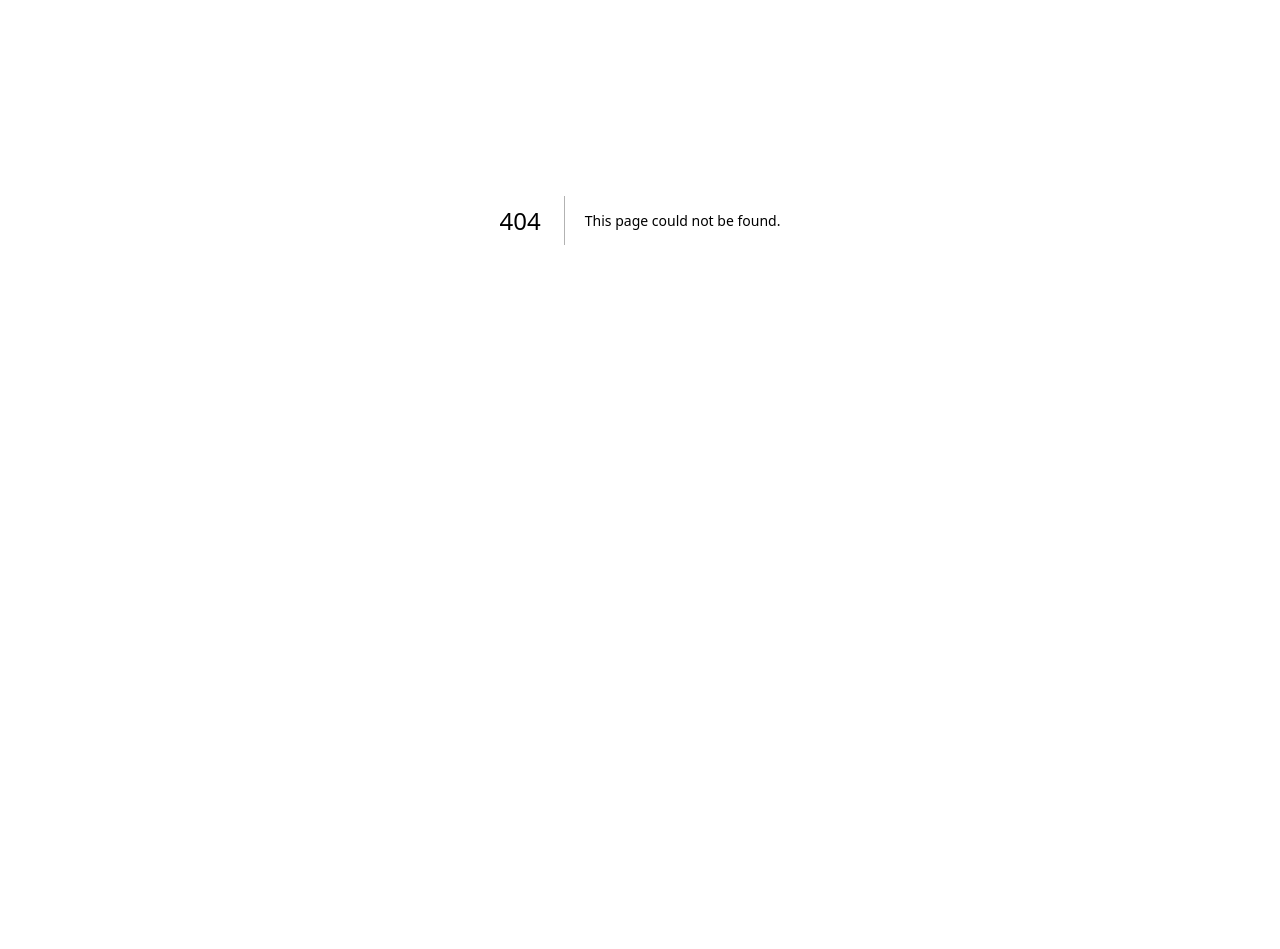
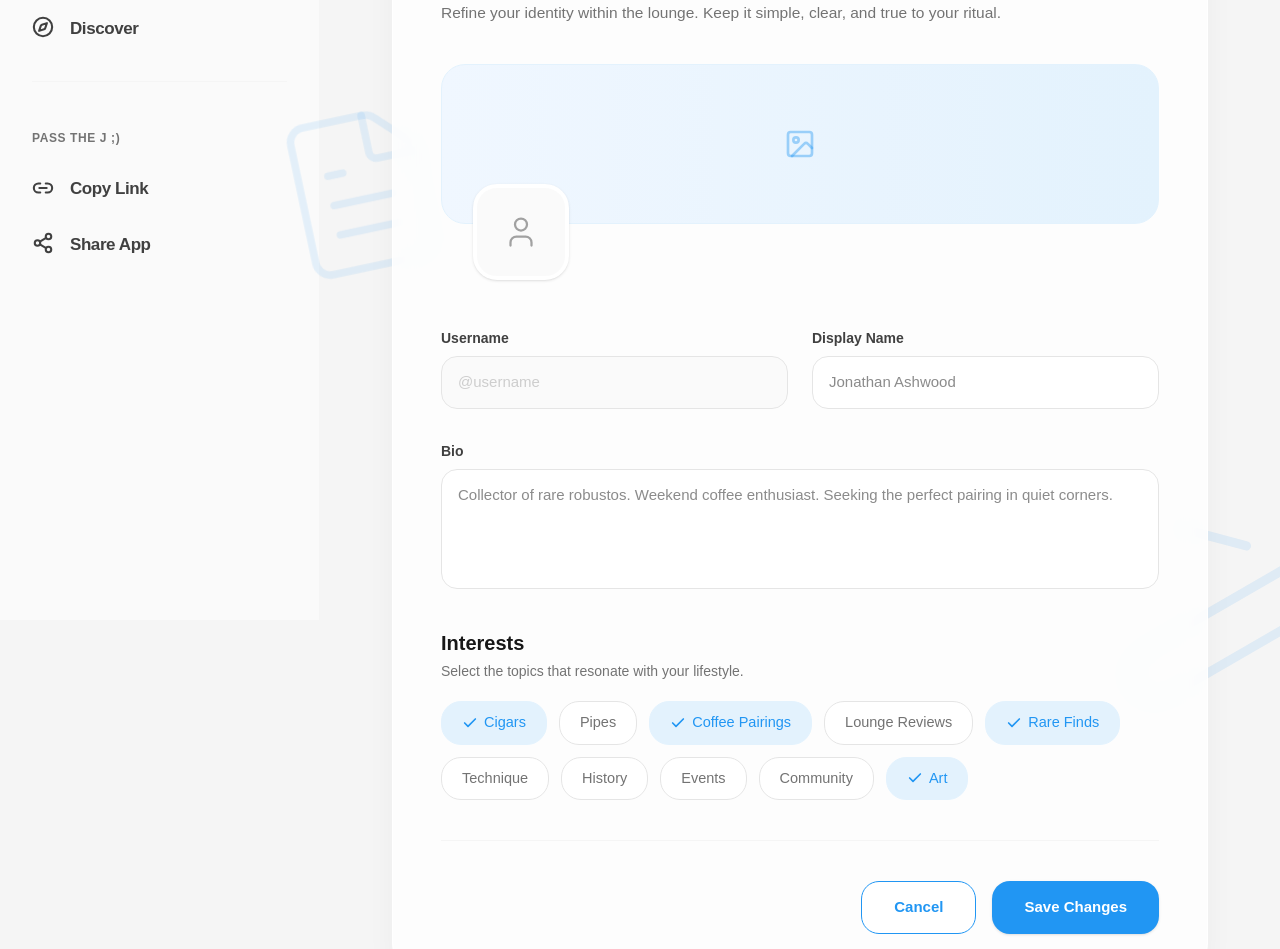
Before and after one commit to Nemoxus/huff-a-puff, a Next.js app in the folder frontend/: page /profile in a window 1280 px wide. Before the commit this address had no page. Shown: the part 180-1129 px from the top of the page. Before the commit the page ends 800 px from the top, so only its background shows below. Built offline with nearby package versions, Linux system fonts and the light colour scheme; a web font is replaced by a local one.

Commit message:
feat(frontend): build edit profile UI and wire up setup prompt to edit page

```diff
--- /dev/null
+++ b/frontend/src/app/profile/page.jsx
@@ -0,0 +1,202 @@
+'use client';
+
+import { useState, useEffect } from 'react';
+import { useRouter } from 'next/navigation';
+import Sidebar from '../../components/Sidebar';
+import { Bell, Mail, User, Check, Image as ImageIcon, PenLine, FileText } from 'lucide-react';
+
+const AVAILABLE_INTERESTS = [
+  "Cigars", "Pipes", "Coffee Pairings", "Lounge Reviews", "Rare Finds",
+  "Technique", "History", "Events", "Community", "Art"
+];
+
+export default function ProfilePage() {
+  const router = useRouter();
+
+  // States
+  const [username, setUsername] = useState('');
+  const [displayName, setDisplayName] = useState('');
+  const [bio, setBio] = useState('');
+  const [selectedInterests, setSelectedInterests] = useState(['Cigars', 'Coffee Pairings', 'Rare Finds', 'Art']);
+
+  // Fetch username on mount
+  useEffect(() => {
+    const storedUsername = localStorage.getItem('huff_username');
+    if (storedUsername) {
+      setUsername(storedUsername);
+    }
+  }, []);
+
+  // Handlers
+  const handleCancel = () => {
+    router.push('/feed');
+  };
+
+  const handleSave = (e) => {
+    e.preventDefault();
+    // Placeholder for future API call
+    console.log("Saving profile...");
+  };
+
+  const toggleInterest = (interest) => {
+    setSelectedInterests(prev =>
+      prev.includes(interest)
+        ? prev.filter(i => i !== interest)
+        : [...prev, interest]
+    );
+  };
+
+  return (
+    <div className="flex bg-neutral-100 min-h-screen relative overflow-hidden">
+      <Sidebar />
+
+      <div className="flex-1 flex flex-col relative z-10">
+
+        {/* Top Bar (Matching Feed Page) */}
+        <header className="h-[80px] w-full flex items-center justify-end px-10 relative z-20">
+          <div className="flex items-center gap-6">
+            <button className="text-neutral-500 hover:text-[#2196F3] transition">
+              <Bell size={24} className="stroke-[1.5]" />
+            </button>
+            <button className="text-neutral-500 hover:text-[#2196F3] transition">
+              <Mail size={24} className="stroke-[1.5]" />
+            </button>
+            <div className="flex items-center justify-center w-[42px] h-[42px] rounded-full border border-neutral-200 text-neutral-500 bg-white shadow-sm">
+              <User size={22} className="stroke-[1.5]" />
+            </div>
+          </div>
+        </header>
+
+        {/* Main Content Area */}
+        <main className="flex-1 p-10 pt-2 w-full max-w-4xl mx-auto relative">
+
+          {/* --- ETHEREAL BACKGROUND GRAPHICS --- */}
+          {/* Left Blob: Notepad peeking out */}
+          <div className="absolute top-[18%] -left-20 text-[#2196F3]/10 -z-10 -rotate-12 pointer-events-none select-none">
+            <FileText size={180} strokeWidth={1} />
+          </div>
+
+          {/* Right Blob: Pencil peeking out (Flipped to show the tip) */}
+          <div className="absolute top-[55%] -right-24 text-[#2196F3]/10 -z-10 -rotate-[165deg] pointer-events-none select-none">
+            <PenLine size={220} strokeWidth={1} />
+          </div>
+          {/* ------------------------------------ */}
+
+          <div className="bg-white/80 backdrop-blur-md border border-white p-12 rounded-[40px] shadow-[0_8px_30px_rgb(0,0,0,0.04)] relative z-10">
+
+            {/* Header Text */}
+            <div className="mb-10">
+              <h1 className="text-3xl font-semibold text-[#2196F3] font-satoshi mb-2">
+                Edit Profile
+              </h1>
+              <p className="text-neutral-500 font-general-sans text-[15.5px]">
+                Refine your identity within the lounge. Keep it simple, clear, and true to your ritual.
+              </p>
+            </div>
+
+            {/* Media Area (Banner & Avatar) */}
+            <div className="mb-12">
+              {/* Banner Placeholder */}
+              <div className="w-full h-40 bg-gradient-to-r from-[#F0F7FF] to-[#E3F2FD] rounded-[24px] border border-[#E3F2FD] flex items-center justify-center overflow-hidden relative group cursor-pointer">
+                <ImageIcon size={32} className="text-[#2196F3]/40 group-hover:scale-110 transition-transform duration-300" />
+              </div>
+
+              {/* Avatar Placeholder (Fixed) */}
+              <div className="w-24 h-24 bg-neutral-50 rounded-[24px] border-4 border-white shadow-sm -mt-10 ml-8 flex items-center justify-center relative z-10 group cursor-pointer hover:bg-neutral-100 transition-colors">
+                <User size={36} className="text-neutral-400 stroke-[1.5] group-hover:scale-110 transition-transform duration-300" />
+              </div>
+            </div>
+
+            {/* Form */}
+            <form onSubmit={handleSave} className="flex flex-col gap-8">
+
+              <div className="grid grid-cols-1 md:grid-cols-2 gap-6">
+                {/* Username */}
+                <div className="flex flex-col gap-2">
+                  <label className="text-sm font-semibold text-neutral-700 font-satoshi">Username</label>
+                  <input
+                    type="text"
+                    disabled
+                    value={username ? `@${username}` : ''}
+                    placeholder="@username"
+                    className="w-full bg-neutral-50 border border-neutral-200 text-neutral-400 px-4 py-3.5 rounded-2xl font-general-sans text-[15px] cursor-not-allowed outline-none"
+                  />
+                </div>
+
+                {/* Display Name */}
+                <div className="flex flex-col gap-2">
+                  <label className="text-sm font-semibold text-neutral-700 font-satoshi">Display Name</label>
+                  <input
+                    type="text"
+                    value={displayName}
+                    onChange={(e) => setDisplayName(e.target.value)}
+                    placeholder="Jonathan Ashwood"
+                    className="w-full bg-white border border-neutral-200 text-neutral-900 px-4 py-3.5 rounded-2xl font-general-sans text-[15px] focus:border-[#2196F3] focus:ring-2 focus:ring-[#E3F2FD] outline-none transition-all"
+                  />
+                </div>
+              </div>
+
+              {/* Bio */}
+              <div className="flex flex-col gap-2">
+                <label className="text-sm font-semibold text-neutral-700 font-satoshi">Bio</label>
+                <textarea
+                  value={bio}
+                  onChange={(e) => setBio(e.target.value)}
+                  placeholder="Collector of rare robustos. Weekend coffee enthusiast. Seeking the perfect pairing in quiet corners."
+                  className="w-full bg-white border border-neutral-200 text-neutral-900 px-4 py-3.5 rounded-2xl font-general-sans text-[15px] focus:border-[#2196F3] focus:ring-2 focus:ring-[#E3F2FD] outline-none transition-all min-h-[120px] resize-none"
+                />
+              </div>
+
+              {/* Interests Section */}
+              <div className="mt-2">
+                <h3 className="text-xl font-semibold text-neutral-900 font-satoshi mb-1">Interests</h3>
+                <p className="text-sm text-neutral-500 font-general-sans mb-5">Select the topics that resonate with your lifestyle.</p>
+
+                <div className="flex flex-wrap gap-3">
+                  {AVAILABLE_INTERESTS.map((interest) => {
+                    const isSelected = selectedInterests.includes(interest);
+                    return (
+                      <button
+                        key={interest}
+                        type="button"
+                        onClick={() => toggleInterest(interest)}
+                        className={`flex items-center gap-1.5 px-5 py-2.5 rounded-[20px] font-medium font-satoshi text-[14.5px] transition-all duration-200 ${
+                          isSelected
+                            ? 'bg-[#E3F2FD] text-[#2196F3] border border-[#E3F2FD]'
+                            : 'bg-white text-neutral-500 border border-neutral-200 hover:border-neutral-300'
+                        }`}
+                      >
+                        {isSelected && <Check size={16} strokeWidth={2.5} />}
+                        {interest}
+                      </button>
+                    );
+                  })}
+                </div>
+              </div>
+
+              <div className="border-t border-neutral-100 my-2" />
+
+              {/* Action Buttons */}
+              <div className="flex justify-end gap-4">
+                <button
+                  type="button"
+                  onClick={handleCancel}
+                  className="px-8 py-3.5 rounded-[18px] bg-white border border-[#2196F3] text-[#2196F3] font-semibold font-satoshi text-[15px] hover:bg-[#F0F7FF] transition-colors"
+                >
+                  Cancel
+                </button>
+                <button
+                  type="submit"
+                  className="px-8 py-3.5 rounded-[18px] bg-[#2196F3] text-white font-semibold font-satoshi text-[15px] hover:bg-[#1E88E5] transition-colors shadow-sm"
+                >
+                  Save Changes
+                </button>
+              </div>
+
+            </form>
+          </div>
+        </main>
+      </div>
+    </div>
+  );
+}
--- a/frontend/src/components/ProfileSetupPrompt.jsx
+++ b/frontend/src/components/ProfileSetupPrompt.jsx
@@ -39,7 +39,7 @@ export default function ProfileSetupPrompt() {
   }, []);
 
   const handleContinue = () => {
-    router.push('/early-access');
+    router.push('/profile');
   };
 
   const handleSkip = () => {
```
